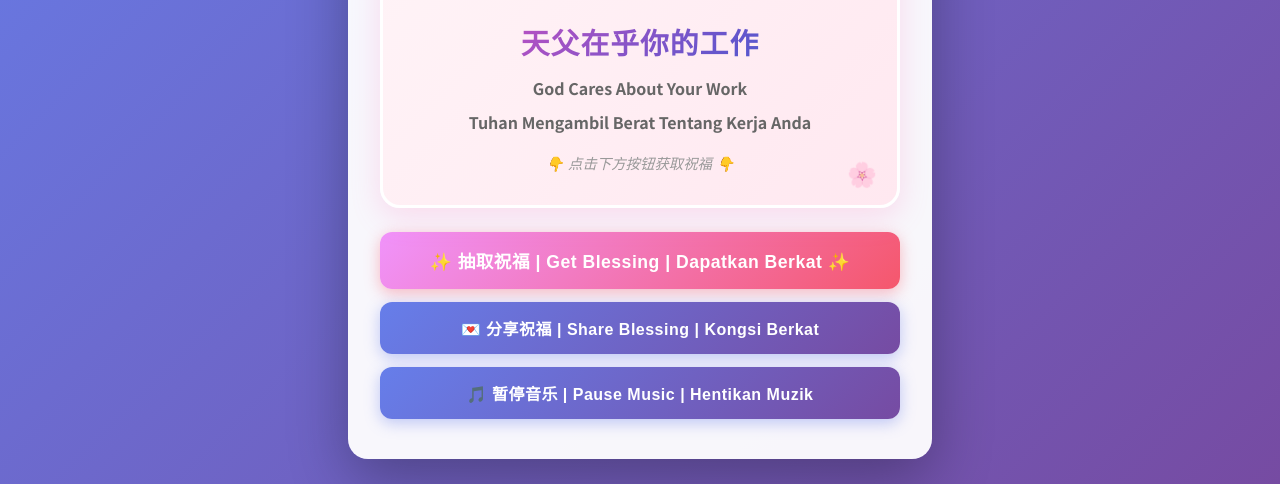
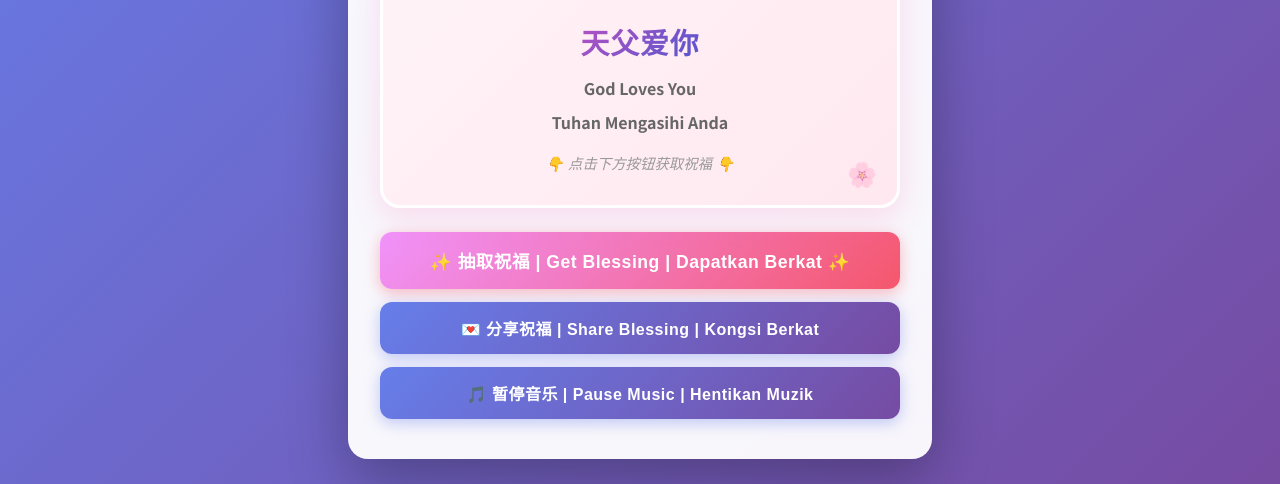
Before and after one commit to DestinyJazz/bless-cards, a plain HTML site: page index.html in a window 1280 px wide. Shown: the part 348-832 px from the top of the page. Drawn offline with Linux system fonts and the light colour scheme; no server answers.

Commit message:
Update index.html

```diff
--- a/index.html
+++ b/index.html
@@ -279,9 +279,9 @@
           <span>☀️</span>
         </div>
         <div class="ornament">✨</div>
-        <h2>天父在乎你的工作</h2>
-        <p><strong>God Cares About Your Work</strong></p>
-        <p><strong>Tuhan Mengambil Berat Tentang Kerja Anda</strong></p>
+        <h2>天父爱你</h2>
+        <p><strong>God Loves You</strong></p>
+        <p><strong>Tuhan Mengasihi Anda</strong></p>
         <div class="hint">
           <span>👇</span>
           <span>点击下方按钮获取祝福</span>
```
